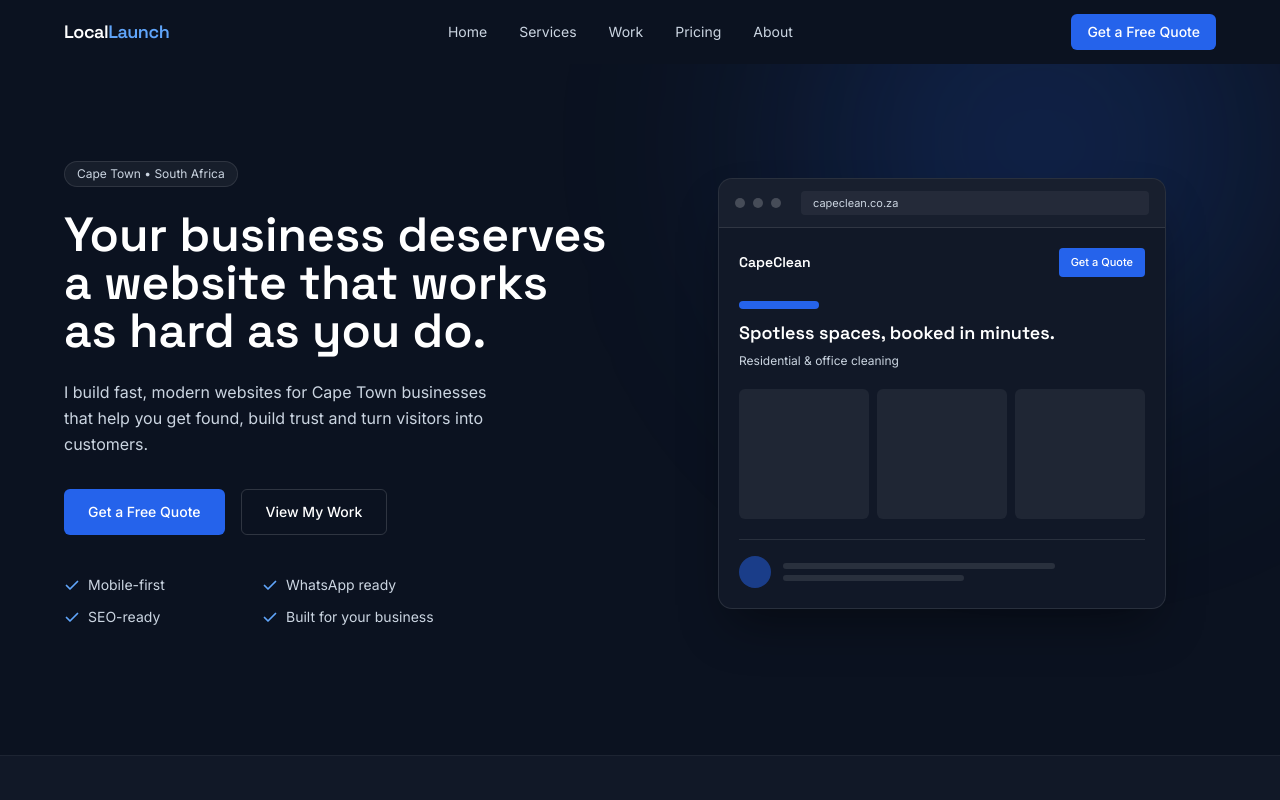
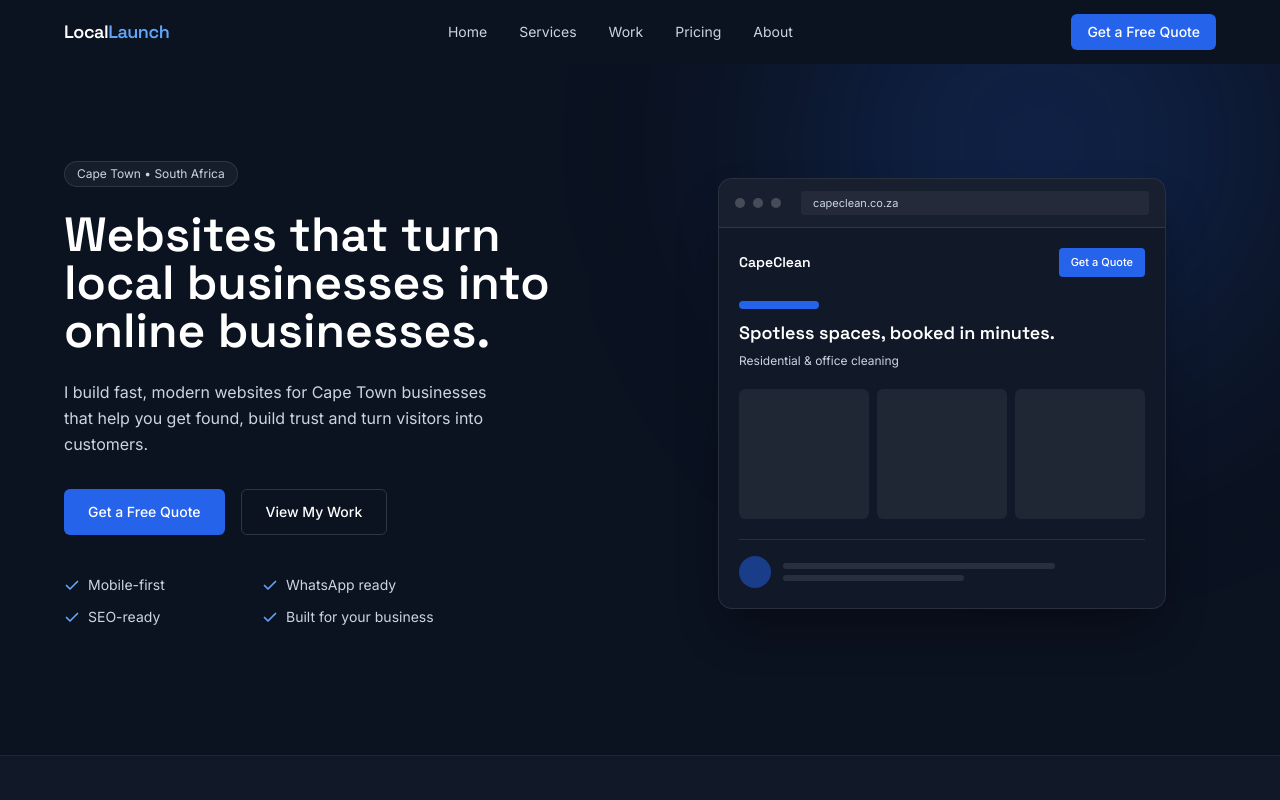
Before and after one commit to qwelelikho-source/locallaunch, a Next.js app: page / in a window 1280 px wide. Shown: the top 800 px of the page. Built offline with nearby package versions, Linux system fonts and the light colour scheme.

Commit message:
Update hero headline to LocalLaunch's own tagline

```diff
--- a/components/hero.tsx
+++ b/components/hero.tsx
@@ -17,7 +17,7 @@ export default function Hero() {
           </span>
 
           <h1 className="font-display mt-6 text-4xl font-semibold leading-[1.1] text-white md:text-5xl">
-            Your business deserves a website that works as hard as you do.
+            Websites that turn local businesses into online businesses.
           </h1>
 
           <p className="mt-6 max-w-md text-base leading-relaxed text-ll-text-secondary">
```
